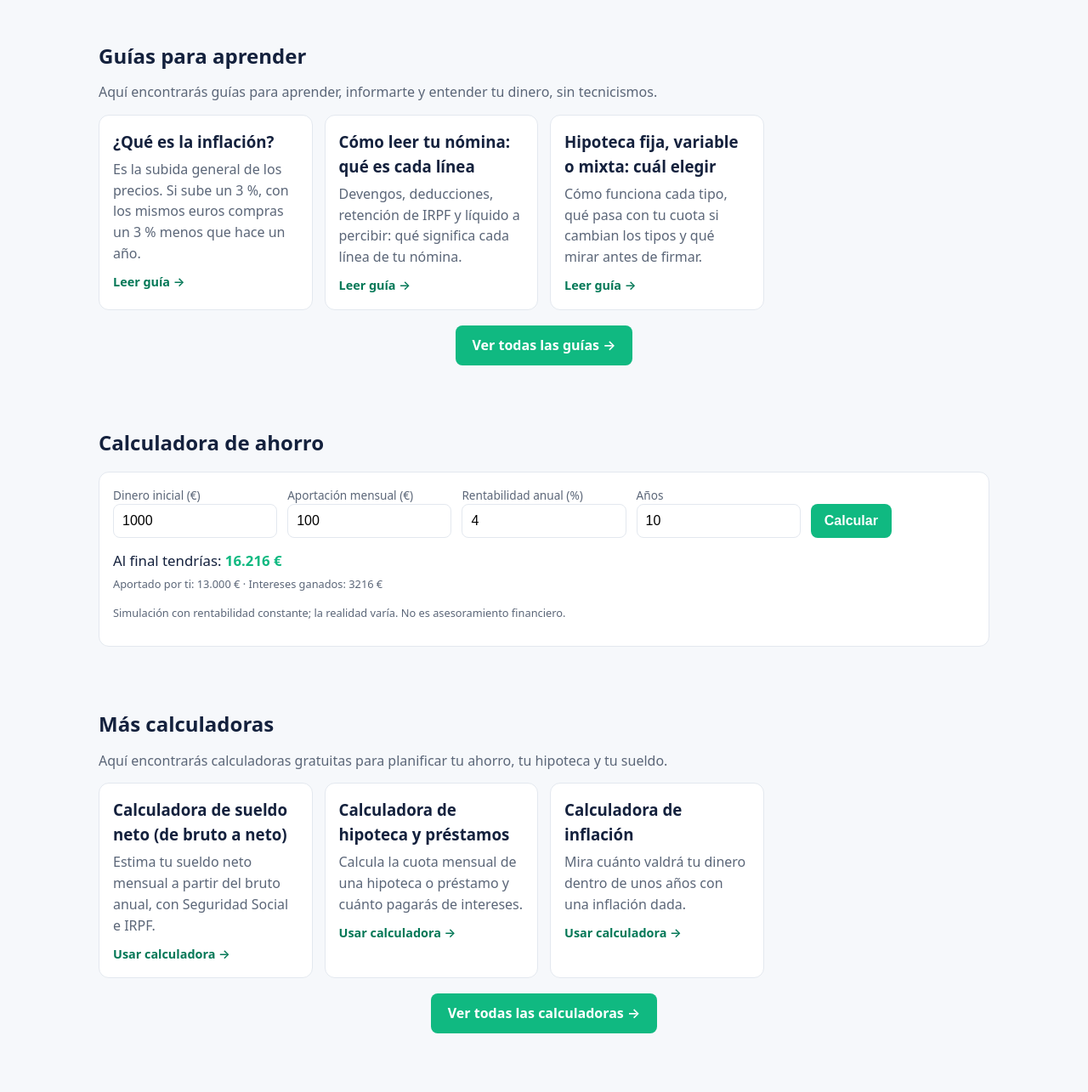
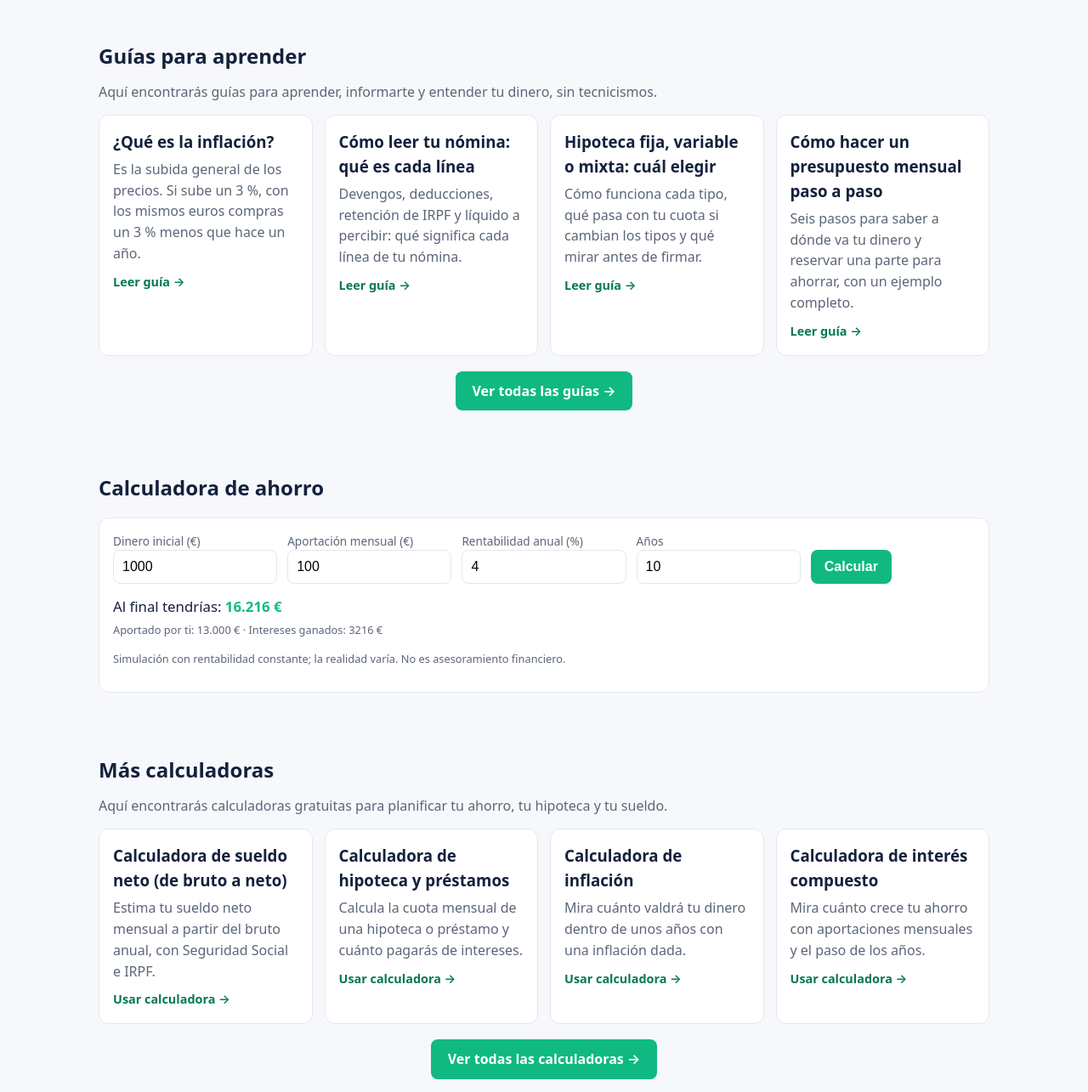
Before and after one commit to byarion/web, a plain HTML site: page index.html in a window 1280 px wide. Shown: the part 500-1785 px from the top of the page at 85% size. Drawn offline with Linux system fonts and the light colour scheme.

Commit message:
Add files via upload

```diff
--- a/index.html
+++ b/index.html
@@ -40,10 +40,11 @@
   <section id="guias">
     <h2>Guías para aprender</h2>
     <p class="sec-intro">Aquí encontrarás guías para aprender, informarte y entender tu dinero, sin tecnicismos.</p>
-    <div class="grid">
+    <div class="grid feat">
       <a class="card guide" href="guias/inflacion.html"><h3>¿Qué es la inflación?</h3><p>Es la subida general de los precios. Si sube un 3 %, con los mismos euros compras un 3 % menos que hace un año.</p><span class="more">Leer guía →</span></a>
       <a class="card guide" href="guias/como-leer-tu-nomina.html"><h3>Cómo leer tu nómina: qué es cada línea</h3><p>Devengos, deducciones, retención de IRPF y líquido a percibir: qué significa cada línea de tu nómina.</p><span class="more">Leer guía →</span></a>
       <a class="card guide" href="guias/hipoteca-fija-variable-mixta.html"><h3>Hipoteca fija, variable o mixta: cuál elegir</h3><p>Cómo funciona cada tipo, qué pasa con tu cuota si cambian los tipos y qué mirar antes de firmar.</p><span class="more">Leer guía →</span></a>
+      <a class="card guide" href="guias/presupuesto-mensual-paso-a-paso.html"><h3>Cómo hacer un presupuesto mensual paso a paso</h3><p>Seis pasos para saber a dónde va tu dinero y reservar una parte para ahorrar, con un ejemplo completo.</p><span class="more">Leer guía →</span></a>
     </div>
     <p class="more-row"><a class="btn" href="guias/">Ver todas las guías →</a></p>
   </section>
@@ -66,10 +67,11 @@
   <section id="calculadoras">
     <h2>Más calculadoras</h2>
     <p class="sec-intro">Aquí encontrarás calculadoras gratuitas para planificar tu ahorro, tu hipoteca y tu sueldo.</p>
-    <div class="grid">
+    <div class="grid feat">
       <a class="card guide" href="calculadoras/sueldo-neto.html"><h3>Calculadora de sueldo neto (de bruto a neto)</h3><p>Estima tu sueldo neto mensual a partir del bruto anual, con Seguridad Social e IRPF.</p><span class="more">Usar calculadora →</span></a>
       <a class="card guide" href="calculadoras/hipoteca.html"><h3>Calculadora de hipoteca y préstamos</h3><p>Calcula la cuota mensual de una hipoteca o préstamo y cuánto pagarás de intereses.</p><span class="more">Usar calculadora →</span></a>
       <a class="card guide" href="calculadoras/inflacion.html"><h3>Calculadora de inflación</h3><p>Mira cuánto valdrá tu dinero dentro de unos años con una inflación dada.</p><span class="more">Usar calculadora →</span></a>
+      <a class="card guide" href="calculadoras/interes-compuesto.html"><h3>Calculadora de interés compuesto</h3><p>Mira cuánto crece tu ahorro con aportaciones mensuales y el paso de los años.</p><span class="more">Usar calculadora →</span></a>
     </div>
     <p class="more-row"><a class="btn" href="calculadoras/">Ver todas las calculadoras →</a></p>
   </section>
--- a/style.css
+++ b/style.css
@@ -81,5 +81,6 @@ select{width:100%;padding:10px;border:1px solid var(--line);border-radius:8px;fo
 .tbl{overflow-x:auto;margin-top:12px}.tbl table{width:100%;border-collapse:collapse;font-size:.82rem}.tbl .tt{font-weight:700;color:var(--accent)}.tbl th,.tbl td{padding:6px 4px;border-bottom:1px solid var(--line);text-align:right}.tbl th:first-child,.tbl td:first-child{text-align:left}.tbl th{color:var(--muted);font-weight:600}
 .sec-intro{margin:-4px 0 14px;color:var(--muted)}
 .more-row{margin:18px 0 0;text-align:center}
+@media(max-width:1059px){.grid.feat>a:nth-child(n+4){display:none}}
 a.btn{display:inline-block;background:var(--accent);color:#fff;border-radius:8px;padding:11px 20px;font-weight:600;text-decoration:none}
 a.btn:hover{filter:brightness(1.08)}
```
Also changed, not shown: en/index.html (+4 -2 lines).
